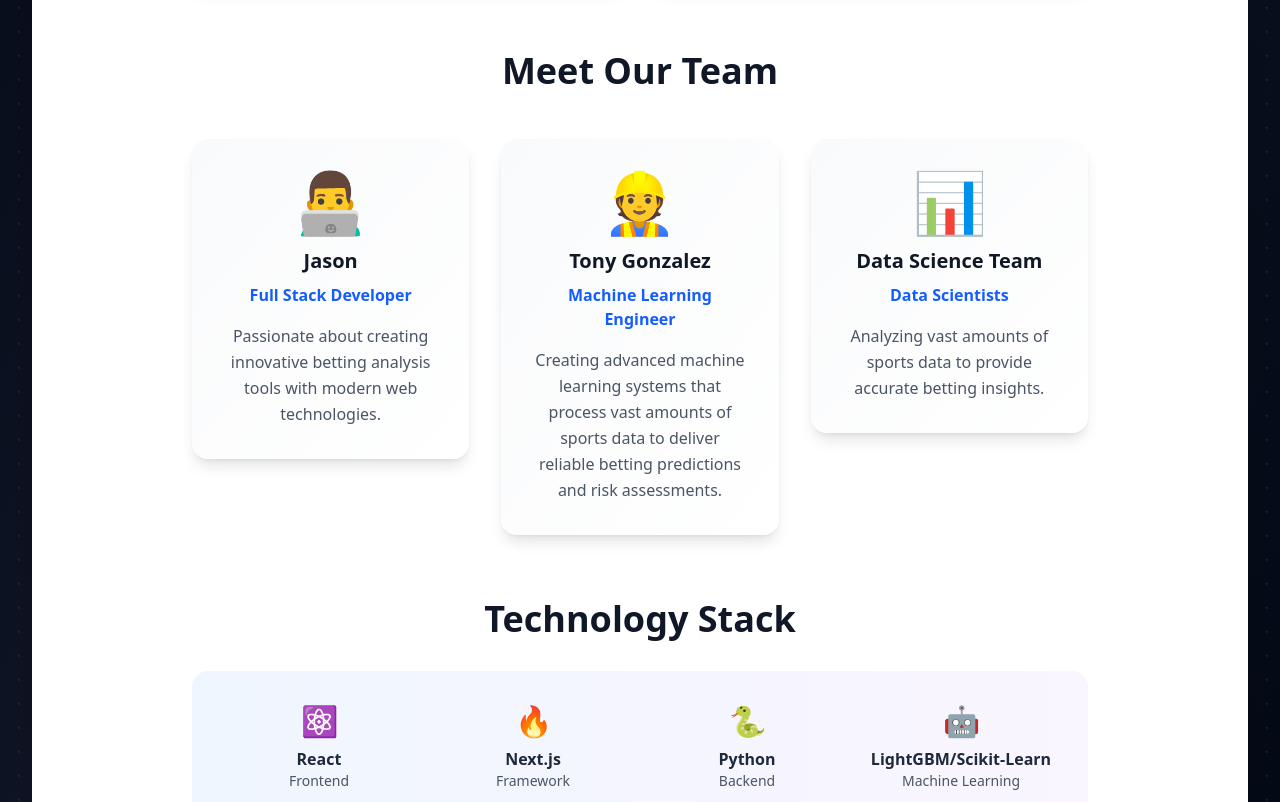
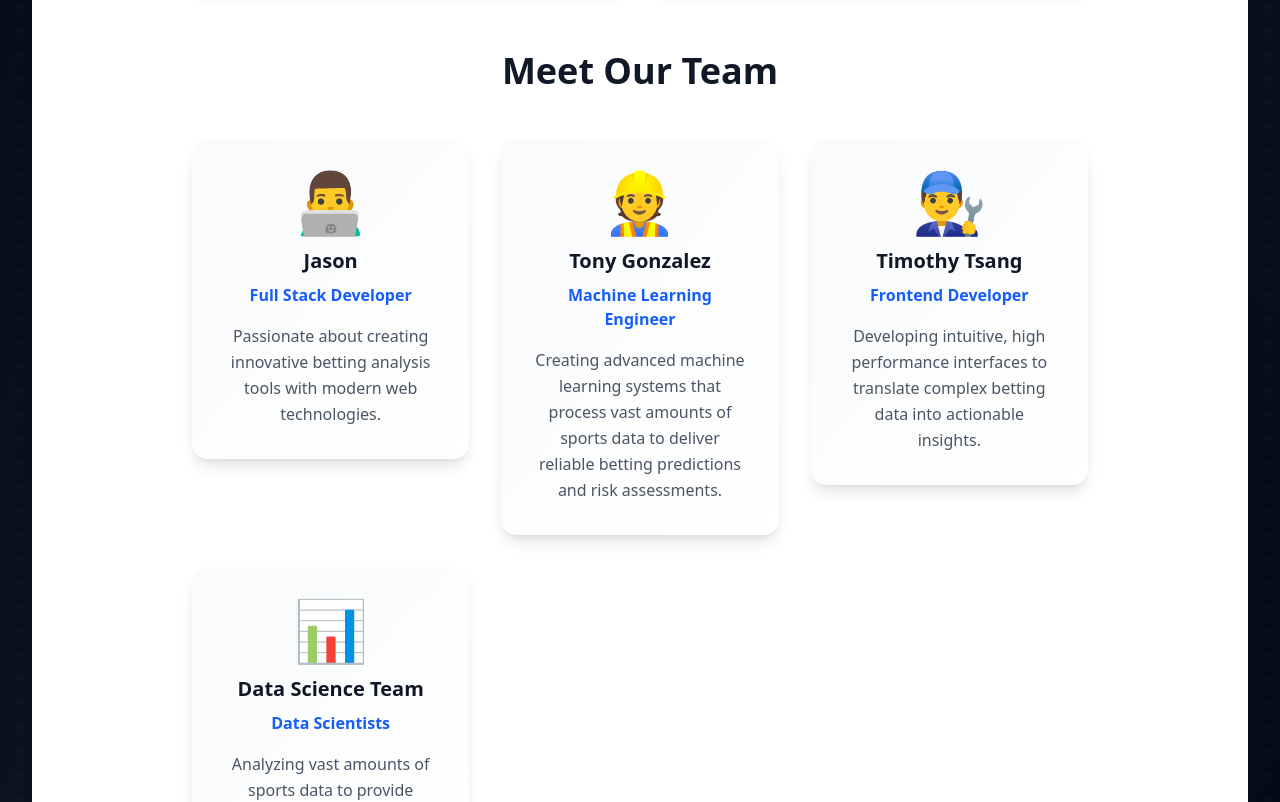
Before and after one commit to F2025-CS4800/hedge-your-bets, a Next.js app in the folder frontend/: page /about in a window 1280 px wide. Shown: the part 1180-1982 px from the top of the page. Built offline with nearby package versions, Linux system fonts and the light colour scheme; no server answers.

Commit message:
Updated about us page

```diff
--- a/frontend/app/about/page.jsx
+++ b/frontend/app/about/page.jsx
@@ -23,6 +23,14 @@ export default function AboutPage() {
 				"Creating advanced machine learning systems that process vast amounts of sports data to deliver reliable betting predictions and risk assessments.",
 			emoji: "👷",
 			linkedin: "https://www.linkedin.com/in/antoniogonzalez9868/",
+		},
+		{
+			name: "Timothy Tsang",
+			role: "Frontend Developer",
+			description:
+				"Developing intuitive, high performance interfaces to translate complex betting data into actionable insights.",
+			emoji: "👨‍🔧" ,
+			linkedin: "https://www.linkedin.com/in/timothy-tsang-7b39162b1/"
 		},
 		{
 			name: "Data Science Team",
```
